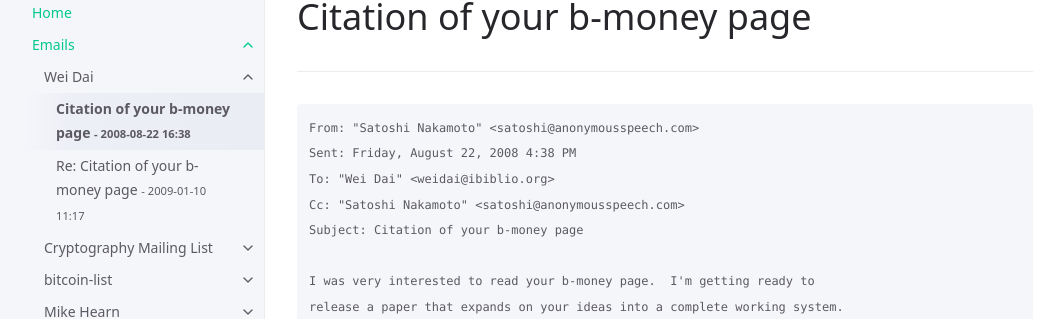
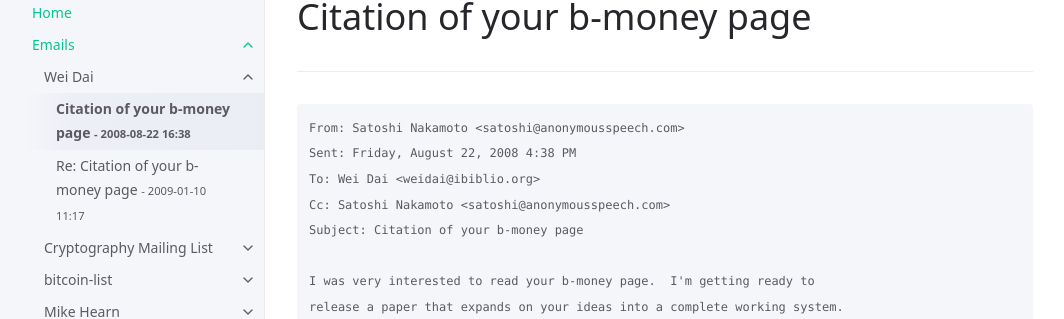
Before and after one commit to wakgill/bitcoin-archive, a Jekyll site: the page built from docs/emails/wei-dai/1.md, in a window 1280 px wide and 1400 px high. Shown: the part 111-430 px from the top of the window, without its empty margins (107-1171 px from the left). Built offline with Jekyll 4.4.1, drawn with Linux system fonts in a browser that asks for light colours; some of the changed text lies outside the part shown.

Commit message:
Update 1.md

````diff
--- a/docs/emails/wei-dai/1.md
+++ b/docs/emails/wei-dai/1.md
@@ -12,10 +12,10 @@ date: 2008-08-22 16:38
 ---
 
 ```
-From: "Satoshi Nakamoto" <satoshi@anonymousspeech.com>
+From: Satoshi Nakamoto <satoshi@anonymousspeech.com>
 Sent: Friday, August 22, 2008 4:38 PM
-To: "Wei Dai" <weidai@ibiblio.org>
-Cc: "Satoshi Nakamoto" <satoshi@anonymousspeech.com>
+To: Wei Dai <weidai@ibiblio.org>
+Cc: Satoshi Nakamoto <satoshi@anonymousspeech.com>
 Subject: Citation of your b-money page
 
 I was very interested to read your b-money page.  I'm getting ready to
````
